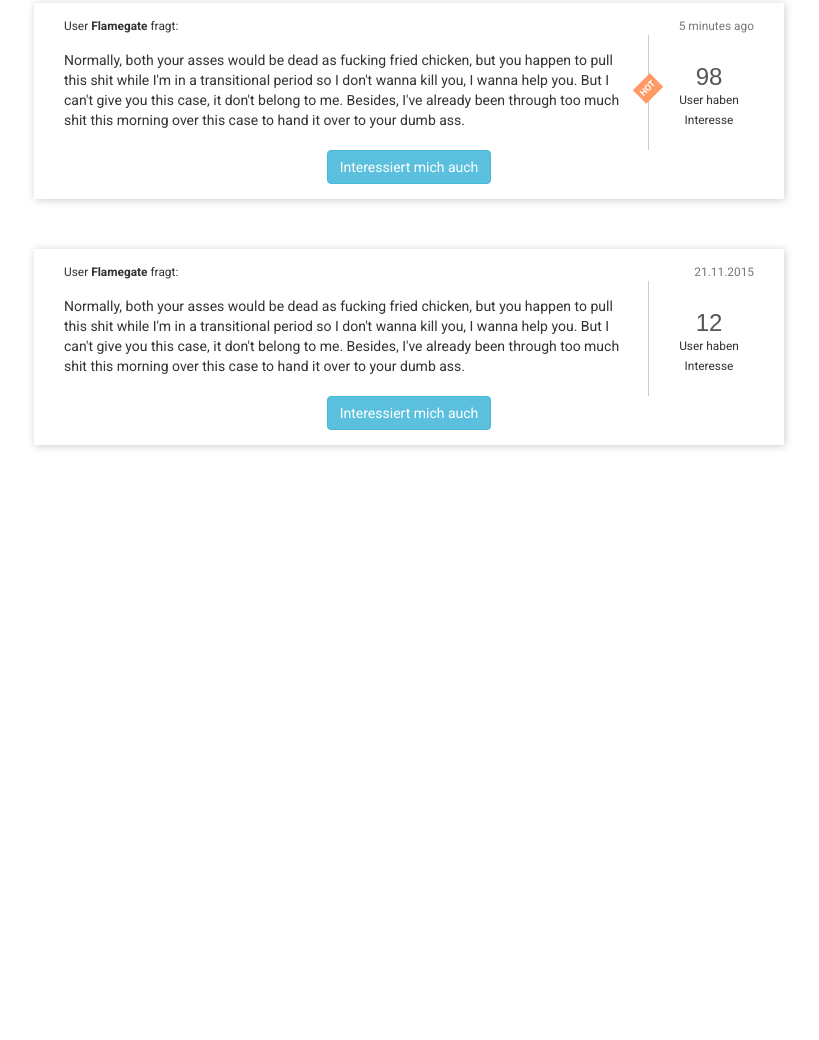
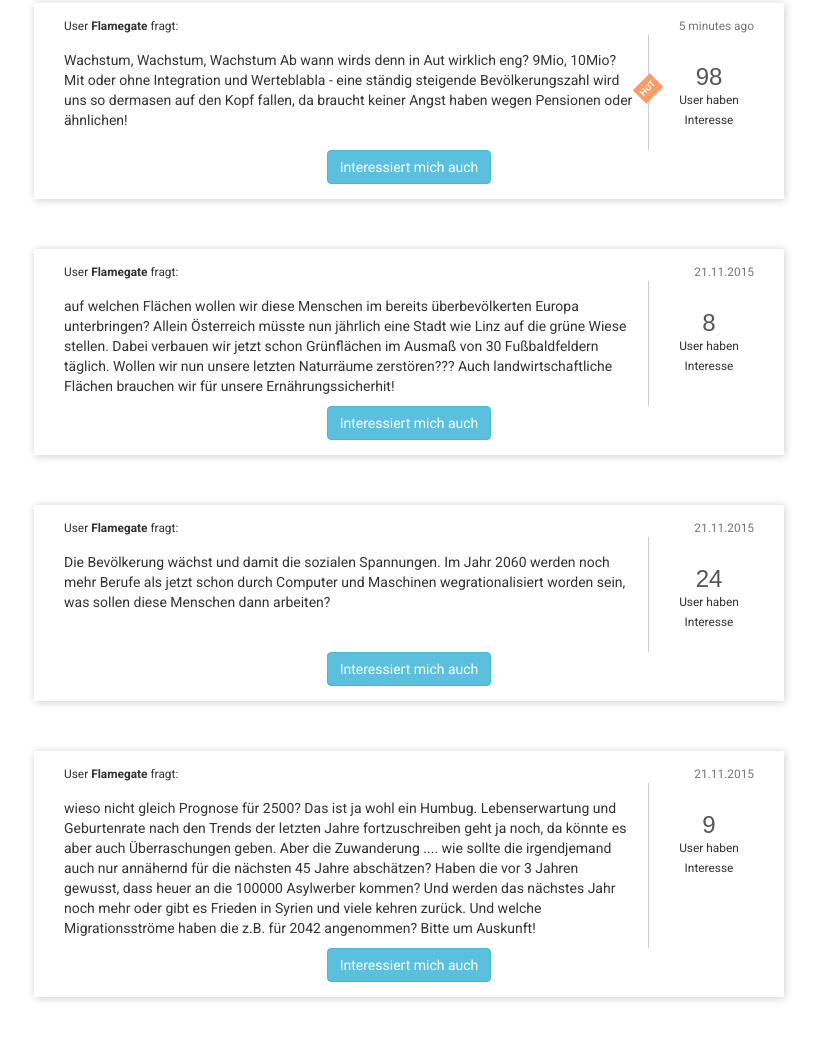
Before and after one commit to fin/editorslab2015, a plain HTML site: page detail.html in a window 1280 px wide. Shown: the part 870-1910 px from the top of the page, without its empty margins (231-1050 px from the left). Before the commit the page ends 1365 px from the top, so only its background shows below. Drawn offline with nearby package versions, Linux system fonts and the light colour scheme.

Commit message:
update detail page

```diff
--- a/detail.html
+++ b/detail.html
@@ -65,7 +65,7 @@
 
         </div>
         <div class="col-lg-10">
-          <p>Normally, both your asses would be dead as fucking fried chicken, but you happen to pull this shit while I'm in a transitional period so I don't wanna kill you, I wanna help you. But I can't give you this case, it don't belong to me. Besides, I've already been through too much shit this morning over this case to hand it over to your dumb ass.</p>
+          <p>Wachstum, Wachstum, Wachstum Ab wann wirds denn in Aut wirklich eng? 9Mio, 10Mio? Mit oder ohne Integration und Werteblabla - eine ständig steigende Bevölkerungszahl wird uns so dermasen auf den Kopf fallen, da braucht keiner Angst haben wegen Pensionen oder ähnlichen!</p>
         </div>
         <div class="col-lg-2">
           <div class="upvote"> <div class="hottopic">HOT</div><span class="count">98</span> <span class="small">User haben Interesse</span></div>
@@ -83,10 +83,42 @@
                     <div class="small pull-right text-muted">21.11.2015</div>
         </div>
         <div class="col-lg-10">
-          <p>Normally, both your asses would be dead as fucking fried chicken, but you happen to pull this shit while I'm in a transitional period so I don't wanna kill you, I wanna help you. But I can't give you this case, it don't belong to me. Besides, I've already been through too much shit this morning over this case to hand it over to your dumb ass.</p>
+          <p>auf welchen Flächen wollen wir diese Menschen im bereits überbevölkerten Europa unterbringen? Allein Österreich müsste nun jährlich eine Stadt wie Linz auf die grüne Wiese stellen. Dabei verbauen wir jetzt schon Grünflächen im Ausmaß von 30 Fußbaldfeldern täglich. Wollen wir nun unsere letzten Naturräume zerstören??? Auch landwirtschaftliche Flächen brauchen wir für unsere Ernährungssicherhit!</p>
         </div>
         <div class="col-lg-2">
-          <div class="upvote"> <span class="count">12</span> <span class="small">User haben Interesse</span></div>
+          <div class="upvote"> <span class="count">8</span> <span class="small">User haben Interesse</span></div>
+        </div>
+        <div class="col-lg-12">
+          <button class="btn center-block btn-info">Interessiert mich auch</button>
+        </div>
+      </div>
+
+            <div class="question clearfix">
+        <div class="col-lg-12">
+          <div class="small pull-left">User <strong>Flamegate</strong> fragt:</div>
+                    <div class="small pull-right text-muted">21.11.2015</div>
+        </div>
+        <div class="col-lg-10">
+          <p>Die Bevölkerung wächst und damit die sozialen Spannungen. Im Jahr 2060 werden noch mehr Berufe als jetzt schon durch Computer und Maschinen wegrationalisiert worden sein, was sollen diese Menschen dann arbeiten?</p>
+        </div>
+        <div class="col-lg-2">
+          <div class="upvote"> <span class="count">24</span> <span class="small">User haben Interesse</span></div>
+        </div>
+        <div class="col-lg-12">
+          <button class="btn center-block btn-info">Interessiert mich auch</button>
+        </div>
+      </div>
+
+                  <div class="question clearfix">
+        <div class="col-lg-12">
+          <div class="small pull-left">User <strong>Flamegate</strong> fragt:</div>
+                    <div class="small pull-right text-muted">21.11.2015</div>
+        </div>
+        <div class="col-lg-10">
+          <p>wieso nicht gleich Prognose für 2500? Das ist ja wohl ein Humbug. Lebenserwartung und Geburtenrate nach den Trends der letzten Jahre fortzuschreiben geht ja noch, da könnte es aber auch Überraschungen geben. Aber die Zuwanderung .... wie sollte die irgendjemand auch nur annähernd für die nächsten 45 Jahre abschätzen? Haben die vor 3 Jahren gewusst, dass heuer an die 100000 Asylwerber kommen? Und werden das nächstes Jahr noch mehr oder gibt es Frieden in Syrien und viele kehren zurück. Und welche Migrationsströme haben die z.B. für 2042 angenommen? Bitte um Auskunft!</p>
+        </div>
+        <div class="col-lg-2">
+          <div class="upvote"> <span class="count">9</span> <span class="small">User haben Interesse</span></div>
         </div>
         <div class="col-lg-12">
           <button class="btn center-block btn-info">Interessiert mich auch</button>
```
